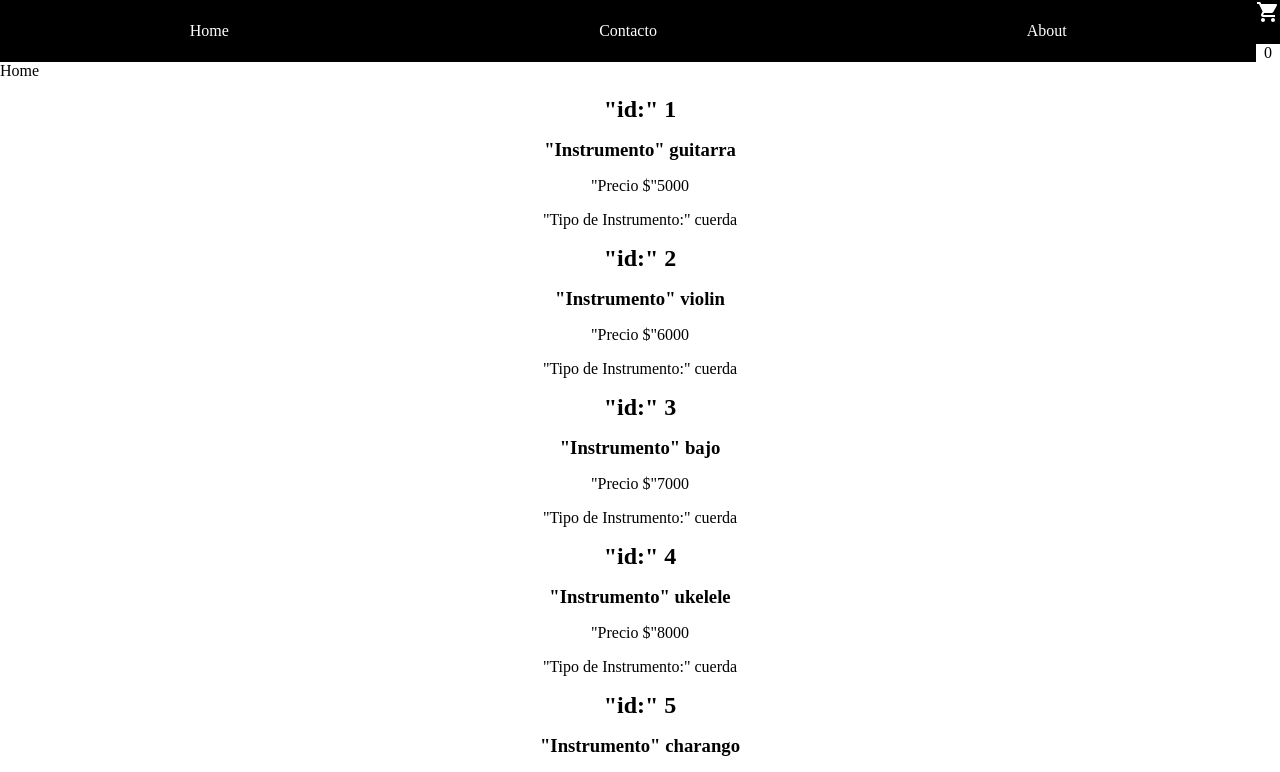
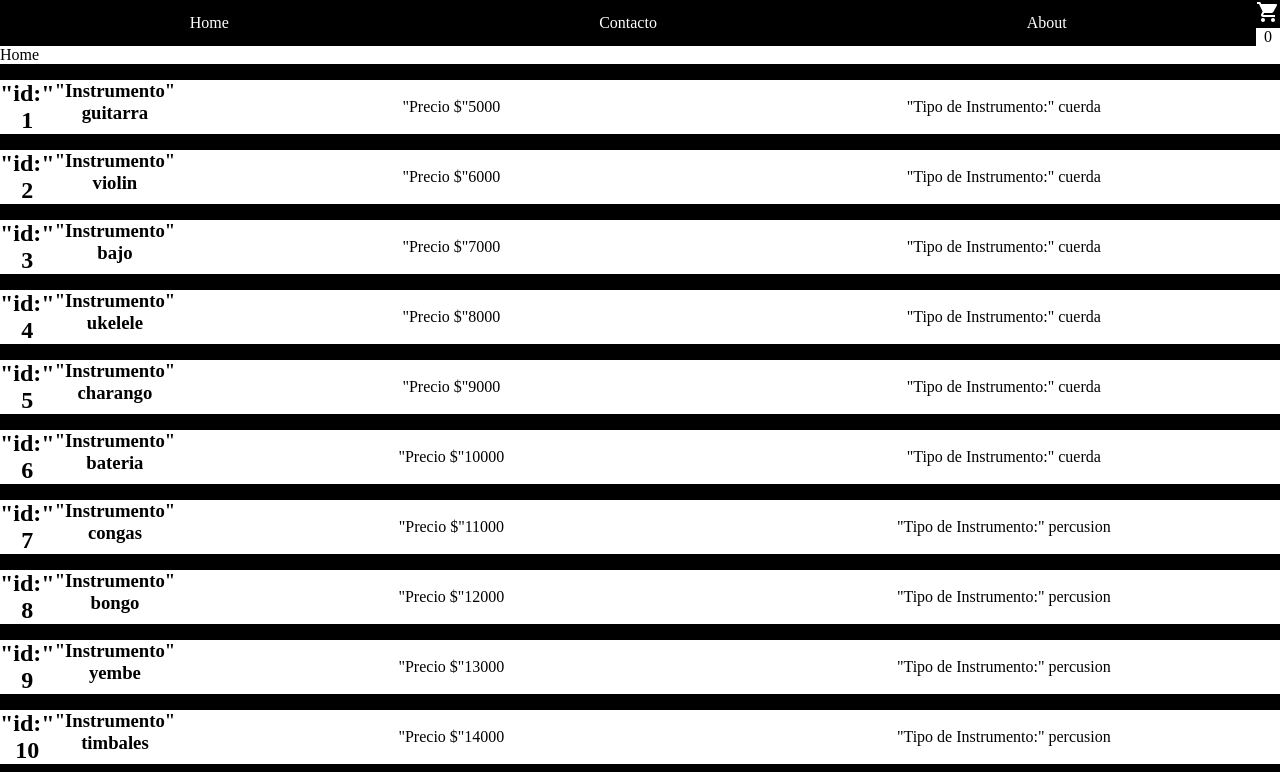
Before and after one commit to JuanCruzUrban/CursoReactPrimerEntrega, a React (Vite) app: page / in a window 1280 px wide. Shown: the top 772 px of the page. Built offline with nearby package versions, Linux system fonts and the light colour scheme.

Commit message:
acomodando todo

```diff
--- a/src/App.css
+++ b/src/App.css
@@ -12,4 +12,5 @@ padding: 0;
     width: 100%;
 display: flex;
 flex-direction: column;
+
 }
--- a/src/App.jsx
+++ b/src/App.jsx
@@ -6,7 +6,7 @@ import {BrowserRouter as Router, Routes, Route} from "react-router-dom"
 import Home from './pages/Home'
 import Contacto from './pages/Contacto'
 import About from "./pages/About"
-
+import DetailPage from "./pages/DetailPage"
 
 function App() {
 
@@ -20,6 +20,7 @@ function App() {
 <Route path='/' element ={<Home/>}/>
 <Route path='/Contacto' element ={<Contacto/>}/>
 <Route path='/About' element ={<About/>}/>
+<Route path='/DetailPage :id'  element ={<DetailPage/>}/>
 </Routes>
 </div>
 </Router>
--- a/src/components/CardUser/CardUser.css
+++ b/src/components/CardUser/CardUser.css
@@ -1,10 +1,18 @@
-.divCar h2, h3, p{
+.divCar{
 
     display: flex;
     text-align: center;
     justify-content: center;
+    flex-direction: row;
 background-color: white;
 color: black;
 margin-top: 1rem;
 margin-bottom: 1 rem;
+width: 100%;
+
 }
+.divCar h2, h3, p{
+
+    background-color: white;
+    color: black;
+}
--- a/src/components/ListInstruments/ListInstruments.jsx
+++ b/src/components/ListInstruments/ListInstruments.jsx
@@ -1,8 +1,7 @@
 import { useState, useEffect } from "react"
 import "./ListInstruments.css"
-
 import CardUser from "../CardUser/CardUser";
-
+import { Link } from "react-router-dom";
 
 const ListInstruments = () => {
 
@@ -21,7 +20,11 @@ fetch("./productos.json").then((res) => res.json() )
  {ins.map((el)=>{
 
 return(
-    <CardUser key = {el.id} el = {el}/>
+<div className="divInstr" key = {el.id}>
+<Link to={`/DetailPage ${el.id}`}>
+<CardUser  el = {el}/>
+</Link>
+</div>
 )
 
 })}
--- /dev/null
+++ b/src/pages/DetailPage.jsx
@@ -0,0 +1,28 @@
+import React from 'react'
+import { useState, useEffect } from 'react';
+import CardUser from '../components/CardUser/CardUser';
+import { useParams } from 'react-router-dom';
+
+const DetailPage = () => {
+
+    let {id} = useParams()
+
+        const [det, setDet] = useState([]);
+
+        useEffect (() => {
+
+      fetch(`./productos.json/${id}`).then((res) => res.json() )
+      .then((dato) => setDet(dato))
+
+        }),[id]
+
+
+
+    return (
+    <div>
+    {det.id? <CardUser det = {det}/>: null}
+    </div>
+  )
+}
+
+export default DetailPage
```
